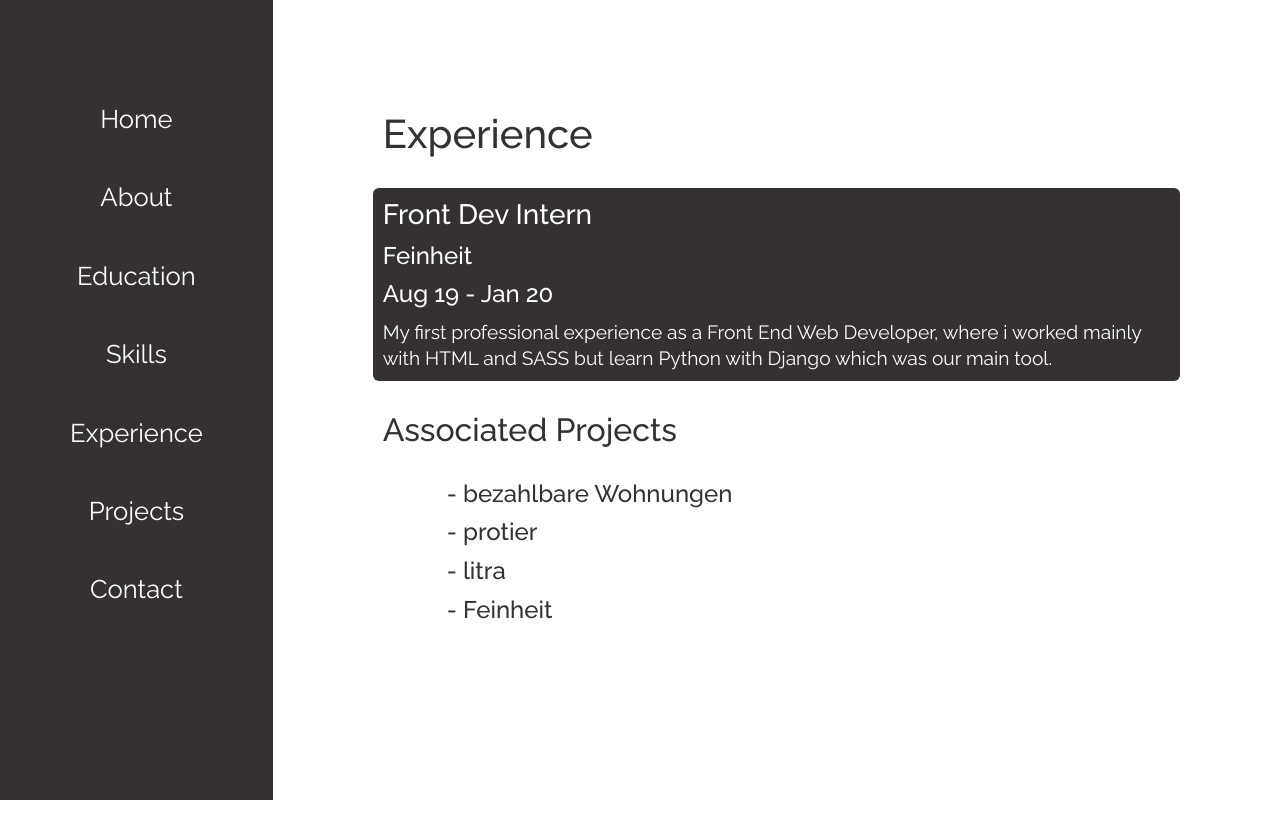
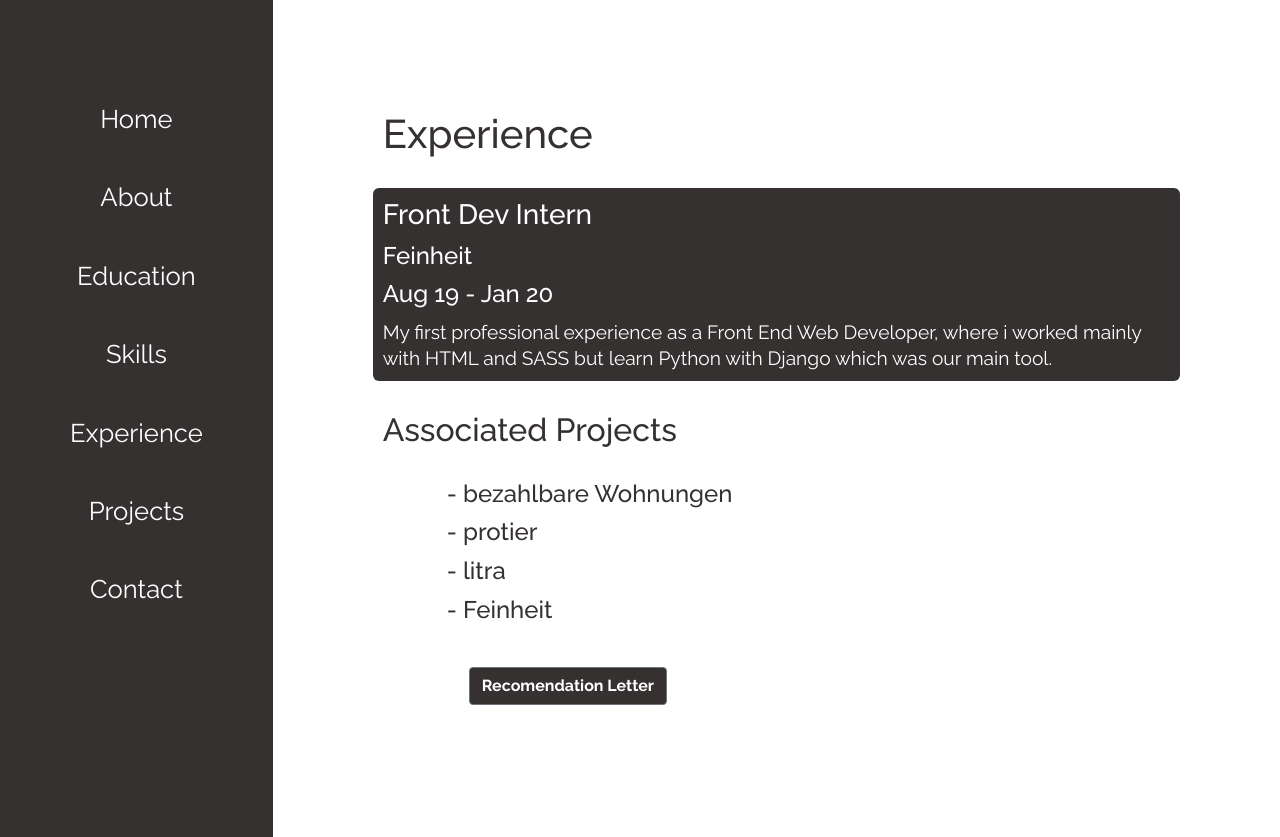
Before and after one commit to lordrichard6/reactCV, a React (Create React App) app: page /experience in a window 1280 px wide. Before the commit the page ends 800 px from the top, so only its background shows below. Built offline with nearby package versions, Linux system fonts and the light colour scheme.

Commit message:
cv2 link, change recomendation button

```diff
--- a/src/App.css
+++ b/src/App.css
@@ -135,6 +135,10 @@ p {
   margin: 30px 0 30px 0;
 }
 
+.experience .btn {
+  margin: 2rem 6rem;
+}
+
 .widecard:hover {
   color: #353130;
   background: #d4d5d6;
--- a/src/contents/Contact.js
+++ b/src/contents/Contact.js
@@ -9,8 +9,7 @@ class Contact extends Component {
                 <h1 className='subtopic'>Contact Me</h1>
                 <h3>Email : paulolopesreizinho@gmail.com</h3>
                 <h3>Tel/Whatsapp : +41 78 798 95 33</h3>
-                <button className='btn btn-secondary'><a href="https://drive.google.com/open?id=1qHhUEra7WGUKui3xFG132o9cymJO7xTc" target='_blank' rel='noopener noreferrer'>PDF CV</a></button>
-                <button className='btn btn-secondary'><a href="https://drive.google.com/open?id=1dTdrq0Ptp1WTh_H5SF1CbshIhcXoZPYq" target='_blank' rel='noopener noreferrer'>Recomendation Letter</a></button>
+                <button className='btn btn-secondary'><a href="https://drive.google.com/open?id=1aC6wf8iXjnGTodpxmtn3mutlQwl33uv8" target='_blank' rel='noopener noreferrer'>PDF CV</a></button>
                 <Social />
             </div>
         )
--- a/src/contents/Experience.js
+++ b/src/contents/Experience.js
@@ -6,7 +6,7 @@ import WorkProj from '../components/WorkProj';
 class Experience extends Component {
     render() {
         return (
-            <div className='condiv'>
+            <div className='condiv experience'>
                 <h1 className='subtopic'>Experience</h1>
                 <Widecard
                     title='Front Dev Intern'
@@ -20,6 +20,7 @@ class Experience extends Component {
                 <WorkProj proj='http://www.protier.ch/' name='- protier' />
                 <WorkProj proj='https://litra.ch/de/' name='- litra' />
                 <WorkProj proj='https://feinheit.ch/' name='- Feinheit' />
+                <button className='btn btn-secondary'><a href="https://drive.google.com/open?id=1dTdrq0Ptp1WTh_H5SF1CbshIhcXoZPYq" target='_blank' rel='noopener noreferrer'>Recomendation Letter</a></button>
             </div>
         )
     }
--- a/src/contents/Skills.js
+++ b/src/contents/Skills.js
@@ -5,7 +5,7 @@ class Skills extends Component {
     constructor(props) {
         super(props);
         this.state = {
-            'myskills': ['HTML', 'CSS', 'SASS', 'JS', 'REACT JS',  'BOOTSTRAP', 'PYTHON', 'DJANGO','NPM/YARN', 'VCS - GIT']
+            'myskills': ['HTML', 'CSS/SASS', 'JAVASCRIPT', 'REACT JS', 'PYTHON', 'DJANGO',  'BOOTSTRAP', 'GIT', 'WEBPACK', 'PHOTOSHOP']
         };
     }
     render() {
```
